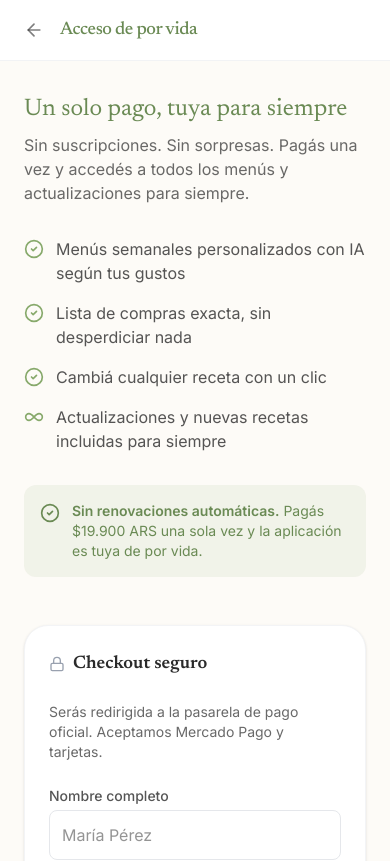
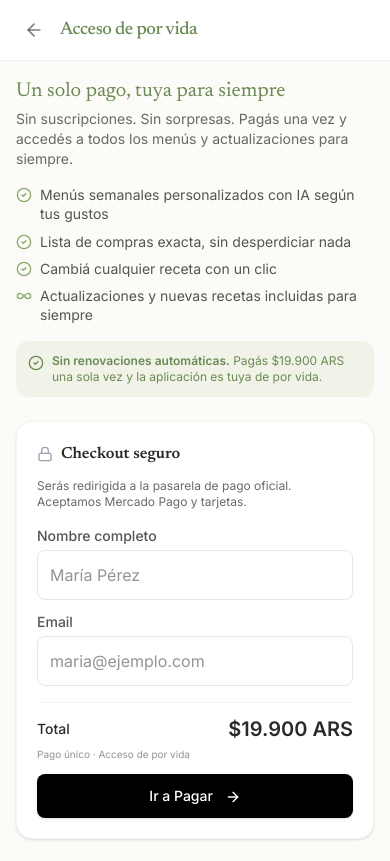
Before and after one commit to NogaTzBy/tusemanasana, a Next.js app: page /checkout in a window 390 px wide. Shown: the top 861 px of the page. Built offline with nearby package versions, Linux system fonts and the light colour scheme; no server answers.

Commit message:
style: Differentiate header typography, compact checkout, and add sliding marquee to testimonials

```diff
--- a/src/app/page.tsx
+++ b/src/app/page.tsx
@@ -2,9 +2,9 @@ import Questionnaire from "@/components/onboarding/Questionnaire";
 
 export default function Home() {
   return (
-    <main className="min-h-screen bg-[var(--color-background)]">
-      <header className="px-6 py-4 flex justify-center items-center max-w-6xl mx-auto">
-        <div className="font-serif text-2xl text-[var(--color-primary-dark)] font-medium">
+    <main className="min-h-screen flex flex-col bg-[var(--color-background)]">
+      <header className="px-6 py-4 flex justify-center items-center border-b border-black/5 max-w-6xl mx-auto w-full">
+        <div className="font-sans font-bold tracking-tighter text-xl text-[var(--color-primary-dark)]">
           Tu Semana Sana
         </div>
       </header>
--- a/src/components/checkout/CheckoutForm.tsx
+++ b/src/components/checkout/CheckoutForm.tsx
@@ -43,37 +43,37 @@ export function CheckoutForm({ emailPrellenado }: CheckoutFormProps) {
                 </div>
             </header>
 
-            <section className="max-w-4xl mx-auto py-8 px-6 grid grid-cols-1 lg:grid-cols-2 gap-12">
+            <section className="max-w-4xl mx-auto pt-4 pb-8 px-4 md:px-6 grid grid-cols-1 lg:grid-cols-2 gap-6 md:gap-12">
                 {/* Lado izquierdo: Propuesta de valor */}
                 <div>
-                    <h1 className="text-2xl font-serif text-[var(--color-primary-dark)] mb-2">
+                    <h1 className="text-xl md:text-2xl font-serif text-[var(--color-primary-dark)] mb-1 md:mb-2">
                         Un solo pago, tuya para siempre
                     </h1>
-                    <p className="text-[var(--color-foreground)]/70 mb-8">
+                    <p className="text-sm md:text-base text-[var(--color-foreground)]/70 mb-4 md:mb-8">
                         Sin suscripciones. Sin sorpresas. Pagás una vez y accedés a todos los menús y actualizaciones para siempre.
                     </p>
 
-                    <div className="space-y-4 mb-8">
-                        <div className="flex items-start gap-3">
-                            <CheckCircle2 className="w-5 h-5 text-[var(--color-primary)] flex-shrink-0 mt-0.5" />
-                            <span className="text-[var(--color-foreground)]/80">Menús semanales personalizados con IA según tus gustos</span>
+                    <div className="space-y-2 md:space-y-4 mb-4 md:mb-8 text-sm md:text-base">
+                        <div className="flex items-start gap-2 md:gap-3">
+                            <CheckCircle2 className="w-4 h-4 md:w-5 md:h-5 text-[var(--color-primary)] flex-shrink-0 mt-0.5" />
+                            <span className="text-[var(--color-foreground)]/80 leading-snug">Menús semanales personalizados con IA según tus gustos</span>
                         </div>
-                        <div className="flex items-start gap-3">
-                            <CheckCircle2 className="w-5 h-5 text-[var(--color-primary)] flex-shrink-0 mt-0.5" />
-                            <span className="text-[var(--color-foreground)]/80">Lista de compras exacta, sin desperdiciar nada</span>
+                        <div className="flex items-start gap-2 md:gap-3">
+                            <CheckCircle2 className="w-4 h-4 md:w-5 md:h-5 text-[var(--color-primary)] flex-shrink-0 mt-0.5" />
+                            <span className="text-[var(--color-foreground)]/80 leading-snug">Lista de compras exacta, sin desperdiciar nada</span>
                         </div>
-                        <div className="flex items-start gap-3">
-                            <CheckCircle2 className="w-5 h-5 text-[var(--color-primary)] flex-shrink-0 mt-0.5" />
-                            <span className="text-[var(--color-foreground)]/80">Cambiá cualquier receta con un clic</span>
+                        <div className="flex items-start gap-2 md:gap-3">
+                            <CheckCircle2 className="w-4 h-4 md:w-5 md:h-5 text-[var(--color-primary)] flex-shrink-0 mt-0.5" />
+                            <span className="text-[var(--color-foreground)]/80 leading-snug">Cambiá cualquier receta con un clic</span>
                         </div>
-                        <div className="flex items-start gap-3">
-                            <Infinity className="w-5 h-5 text-[var(--color-primary)] flex-shrink-0 mt-0.5" />
-                            <span className="text-[var(--color-foreground)]/80">Actualizaciones y nuevas recetas incluidas para siempre</span>
+                        <div className="flex items-start gap-2 md:gap-3">
+                            <Infinity className="w-4 h-4 md:w-5 md:h-5 text-[var(--color-primary)] flex-shrink-0 mt-0.5" />
+                            <span className="text-[var(--color-foreground)]/80 leading-snug">Actualizaciones y nuevas recetas incluidas para siempre</span>
                         </div>
                     </div>
 
-                    <div className="bg-[var(--color-primary)]/10 text-[var(--color-primary-dark)] p-4 rounded-xl text-sm flex items-start">
-                        <CheckCircle2 className="w-5 h-5 flex-shrink-0 mr-3 mt-0.5" />
+                    <div className="bg-[var(--color-primary)]/10 text-[var(--color-primary-dark)] p-3 md:p-4 rounded-xl text-xs md:text-sm flex items-start">
+                        <CheckCircle2 className="w-4 h-4 md:w-5 md:h-5 flex-shrink-0 mr-2 md:mr-3 mt-0.5" />
                         <p>
                             <strong>Sin renovaciones automáticas.</strong> Pagás $19.900 ARS una sola vez y la aplicación es tuya de por vida.
                         </p>
@@ -81,22 +81,22 @@ export function CheckoutForm({ emailPrellenado }: CheckoutFormProps) {
                 </div>
 
                 {/* Lado derecho: Formulario */}
-                <div className="bg-white p-6 md:p-8 rounded-3xl shadow-sm border border-gray-100 relative">
+                <div className="bg-white p-5 md:p-8 rounded-2xl md:rounded-3xl shadow-sm border border-gray-100 relative">
                     {isSubmitting && (
                         <div className="absolute inset-0 bg-white/80 backdrop-blur-sm z-10 flex flex-col items-center justify-center rounded-3xl">
                             <div className="w-10 h-10 border-4 border-[var(--color-primary)]/30 border-t-[var(--color-primary)] rounded-full animate-spin mb-4"></div>
                             <p className="font-medium text-[var(--color-foreground)] animate-pulse text-center px-4">Conectando con el checkout seguro...</p>
                         </div>
                     )}
-                    <h2 className="text-lg font-semibold mb-6 flex items-center">
+                    <h2 className="text-base md:text-lg font-semibold mb-3 md:mb-6 flex items-center">
                         <Lock className="w-4 h-4 mr-2 text-gray-400" /> Checkout seguro
                     </h2>
 
-                    <p className="text-sm text-[var(--color-foreground)]/70 mb-6">
+                    <p className="text-xs md:text-sm text-[var(--color-foreground)]/70 mb-4 md:mb-6">
                         Serás redirigida a la pasarela de pago oficial. Aceptamos Mercado Pago y tarjetas.
                     </p>
 
-                    <form className="space-y-4" onSubmit={handleCheckout}>
+                    <form className="space-y-3 md:space-y-4" onSubmit={handleCheckout}>
                         <div>
                             <label className="block text-sm font-medium text-[var(--color-foreground)]/80 mb-1">Nombre completo</label>
                             <input
@@ -122,16 +122,16 @@ export function CheckoutForm({ emailPrellenado }: CheckoutFormProps) {
                             />
                         </div>
 
-                        <div className="pt-4 border-t border-gray-100 mt-6">
+                        <div className="pt-3 md:pt-4 border-t border-gray-100 mt-4 md:mt-6">
                             <div className="flex justify-between items-center mb-1 text-[var(--color-foreground)]">
-                                <span className="font-medium">Total</span>
-                                <span className="font-bold text-2xl">$19.900 ARS</span>
+                                <span className="font-medium text-sm md:text-base">Total</span>
+                                <span className="font-bold text-xl md:text-2xl">$19.900 ARS</span>
                             </div>
-                            <p className="text-xs text-[var(--color-foreground)]/50 mb-4">Pago único · Acceso de por vida</p>
+                            <p className="text-[10px] md:text-xs text-[var(--color-foreground)]/50 mb-3 md:mb-4">Pago único · Acceso de por vida</p>
 
                             <button
                                 type="submit"
-                                className="w-full py-4 text-white bg-black rounded-xl font-medium shadow hover:bg-gray-800 transition-colors disabled:opacity-50"
+                                className="w-full py-3 md:py-4 text-white bg-black rounded-lg md:rounded-xl text-sm md:text-base font-medium shadow hover:bg-gray-800 transition-colors disabled:opacity-50"
                                 disabled={isSubmitting}
                             >
                                 Ir a Pagar <ArrowLeft className="w-4 h-4 inline ml-2 rotate-180" />
--- a/src/components/onboarding/Questionnaire.tsx
+++ b/src/components/onboarding/Questionnaire.tsx
@@ -81,11 +81,18 @@ const questions: Question[] = [
 ];
 
 const ROTATING_TESTIMONIALS = [
-    { text: "Me salvó la vida a las 7 PM, no pienso más.", name: "Laura, 42", img: "https://randomuser.me/api/portraits/women/44.jpg" },
-    { text: "Bajé 3 kilos el primer mes sin darme cuenta.", name: "Valeria, 45", img: "https://randomuser.me/api/portraits/women/68.jpg" },
-    { text: "Dejé el delivery a la noche. ¡Increíble!", name: "Silvia, 50", img: "https://randomuser.me/api/portraits/women/12.jpg" },
-    { text: "Recuperé 40 min por día. Vale cada peso.", name: "Florencia, 47", img: "https://randomuser.me/api/portraits/women/33.jpg" },
-    { text: "Cocino rico, fácil y mi familia no se queja.", name: "Mariana, 38", img: "https://randomuser.me/api/portraits/women/24.jpg" }
+    { name: 'Laura, 42 años', text: 'Llegar a las 7 de la tarde y no pensar qué comen los chicos... no tiene precio.', img: 'https://randomuser.me/api/portraits/women/44.jpg' },
+    { name: 'Valeria, 45 años', text: 'Esto no es una dieta, es que alguien te resuelva la vida.', img: 'https://randomuser.me/api/portraits/women/68.jpg' },
+    { name: 'Silvia, 50 años', text: 'Al tener la lista del súper armada, dejé de pedir delivery a la noche. Increíble.', img: 'https://randomuser.me/api/portraits/women/12.jpg' },
+    { name: 'Mariana, 38 años', text: 'Nada de ingredientes raros o carísimos. Mi familia no se queja.', img: 'https://randomuser.me/api/portraits/women/24.jpg' },
+    { name: 'Florencia, 47 años', text: 'Recuperar 40 minutos por día que perdía pensando qué cocinar... lo vale.', img: 'https://randomuser.me/api/portraits/women/33.jpg' },
+    { name: 'Romina, 41 años', text: 'Compré mil PDFs de nutricionistas que nunca abrí. Esto es distinto.', img: 'https://randomuser.me/api/portraits/women/9.jpg' },
+    { name: 'Andrea, 36 años', text: 'Soy malísima cocinando. Pero con el paso a paso hasta me animo a más.', img: 'https://randomuser.me/api/portraits/women/17.jpg' },
+    { name: 'Carolina, 44 años', text: 'Odio contar calorías. Acá solo cocino lo que me dice el celu.', img: 'https://randomuser.me/api/portraits/women/55.jpg' },
+    { name: 'Natalia, 39 años', text: 'Tengo poco tiempo y siempre terminaba comiendo galletitas. Ahora ya no.', img: 'https://randomuser.me/api/portraits/women/29.jpg' },
+    { name: 'Gisela, 48 años', text: 'Lo pagas una sola vez y te sacas la mochila de por vida.', img: 'https://randomuser.me/api/portraits/women/39.jpg' },
+    { name: 'Patricia, 51 años', text: 'Mi médico me felicitó el mes pasado porque me bajó el colesterol.', img: 'https://randomuser.me/api/portraits/women/61.jpg' },
+    { name: 'Paula, 40 años', text: 'Si no me gustaba el pescado, tocaba un botón y me daba pollo. Así de fácil.', img: 'https://randomuser.me/api/portraits/women/8.jpg' },
 ];
 
 export default function Questionnaire() {
--- a/src/components/onboarding/TestimonialWall.tsx
+++ b/src/components/onboarding/TestimonialWall.tsx
@@ -65,38 +65,57 @@ const TESTIMONIALS = [
 
 export default function TestimonialWall() {
     return (
-        <section className="mt-16 w-full max-w-4xl mx-auto px-4 pb-16">
-            <div className="text-center mb-10">
-                <h2 className="text-3xl font-serif text-[var(--color-primary-dark)]">
+        <section className="mt-6 md:mt-12 w-full max-w-full overflow-hidden pb-16">
+            <div className="text-center mb-8 md:mb-10 px-4">
+                <h2 className="text-2xl md:text-3xl font-serif text-[var(--color-primary-dark)]">
                     Ya son más de 12.000 mujeres comiendo rico y sano
                 </h2>
-                <p className="text-[var(--color-foreground)]/60 mt-2">
+                <p className="text-[var(--color-foreground)]/60 mt-2 text-sm md:text-base">
                     Mira lo que dicen las que ya dieron el paso.
                 </p>
             </div>
 
-            <div className="grid grid-cols-1 md:grid-cols-2 lg:grid-cols-3 gap-6">
-                {TESTIMONIALS.map((t, idx) => (
-                    <div key={idx} className="bg-white p-6 rounded-2xl shadow-sm border border-gray-100 flex flex-col h-full">
-                        <div className="flex items-center gap-3 mb-4">
-                            <div className="w-12 h-12 rounded-full overflow-hidden shrink-0">
+            <style dangerouslySetInnerHTML={{
+                __html: `
+                @keyframes scroll {
+                    0% { transform: translateX(0); }
+                    100% { transform: translateX(calc(-250px * 12 - 1.5rem * 12)); }
+                }
+                .animate-scroll {
+                    animation: scroll 40s linear infinite;
+                    width: max-content;
+                }
+                .animate-scroll:hover {
+                    animation-play-state: paused;
+                }
+                `
+            }} />
+
+            <div className="relative flex overflow-hidden">
+                <div className="animate-scroll flex gap-6 px-3">
+                    {/* Render twice for seamless loop */}
+                    {[...TESTIMONIALS, ...TESTIMONIALS].map((t, idx) => (
+                        <div key={idx} className="bg-white p-5 md:p-6 rounded-2xl shadow-sm border border-gray-100 flex flex-col w-[250px] md:w-[300px] shrink-0">
+                            <div className="flex items-center gap-3 mb-3 shrink-0">
+                                <div className="w-10 h-10 md:w-12 md:h-12 rounded-full overflow-hidden shrink-0">
                                     <Image src={t.image} alt={t.name} width={48} height={48} className="object-cover" />
                                 </div>
                                 <div>
-                                <p className="font-bold text-sm text-[var(--color-primary-dark)]">
+                                    <p className="font-bold text-xs md:text-sm text-[var(--color-primary-dark)]">
                                         {t.name}
                                     </p>
-                                <div className="flex text-yellow-400 text-xs">
+                                    <div className="flex text-yellow-400 text-[10px] md:text-xs">
                                         {'★★★★★'}
                                     </div>
                                 </div>
                             </div>
-                        <p className="text-sm text-[var(--color-foreground)]/80 italic flex-1">
+                            <p className="text-xs md:text-sm text-[var(--color-foreground)]/80 italic flex-1">
                                 &ldquo;{t.text}&rdquo;
                             </p>
                         </div>
                     ))}
                 </div>
+            </div>
         </section>
     )
 }
```
Lines whose indentation alone changed are shown as unchanged.
